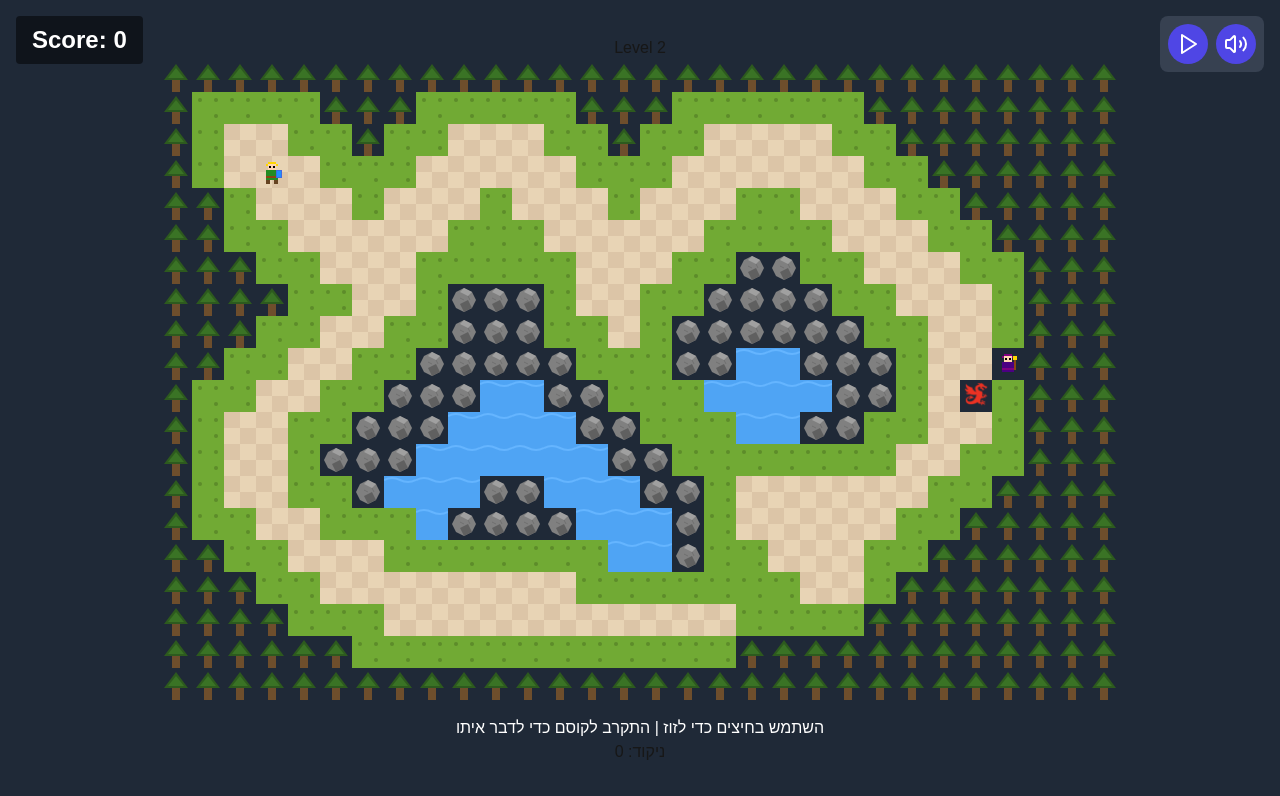
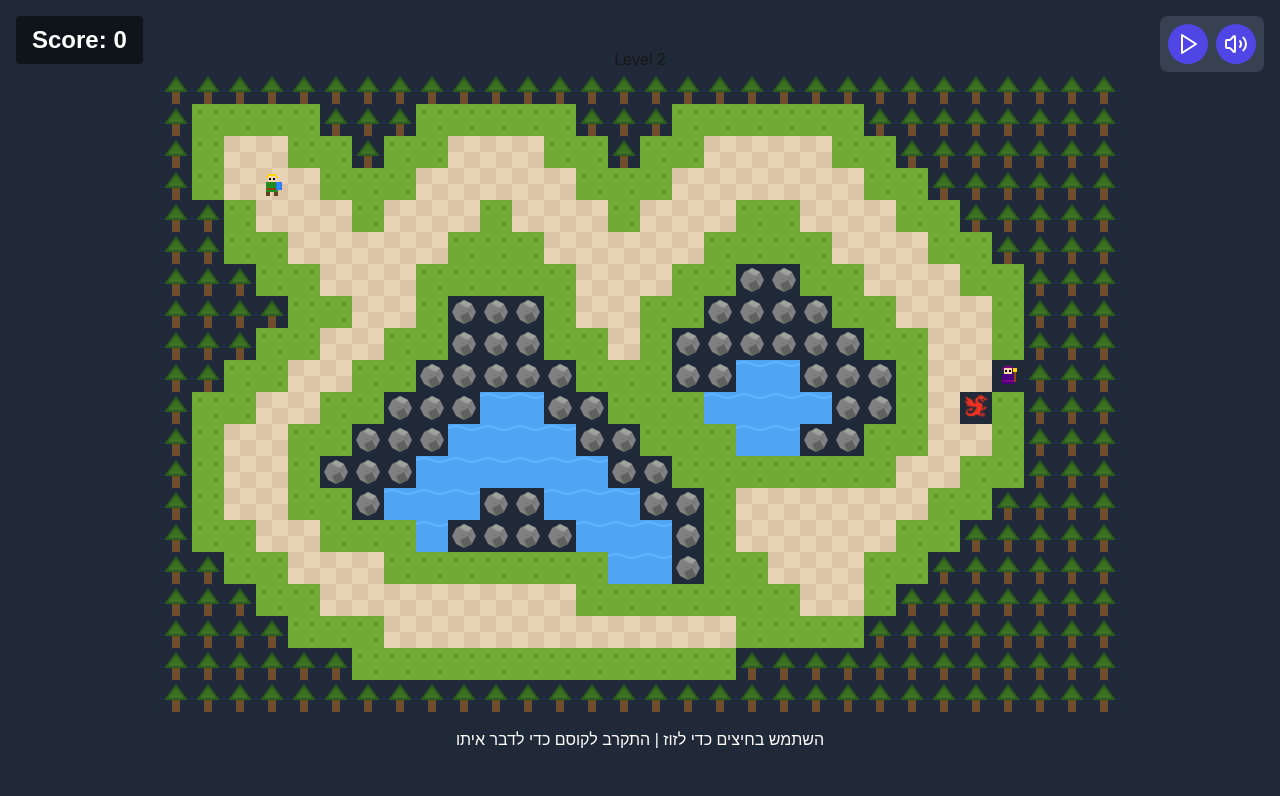
Before and after one commit to danielbarsh/saveTheLight, a Next.js app: page /game/level2 in a window 1280 px wide. Shown: the top 796 px of the page. Built offline with nearby package versions, Linux system fonts and the light colour scheme.

Commit message:
remove dobcle score lv2

```diff
--- a/app/game/level2/page.tsx
+++ b/app/game/level2/page.tsx
@@ -673,7 +673,6 @@ export default function Level2() {
       <div className="mt-4 text-white">
         <p>השתמש בחיצים כדי לזוז | התקרב לקוסם כדי לדבר איתו</p>
       </div>
-      <h1>ניקוד: {score}</h1>
     </div>
   );
 }
```
